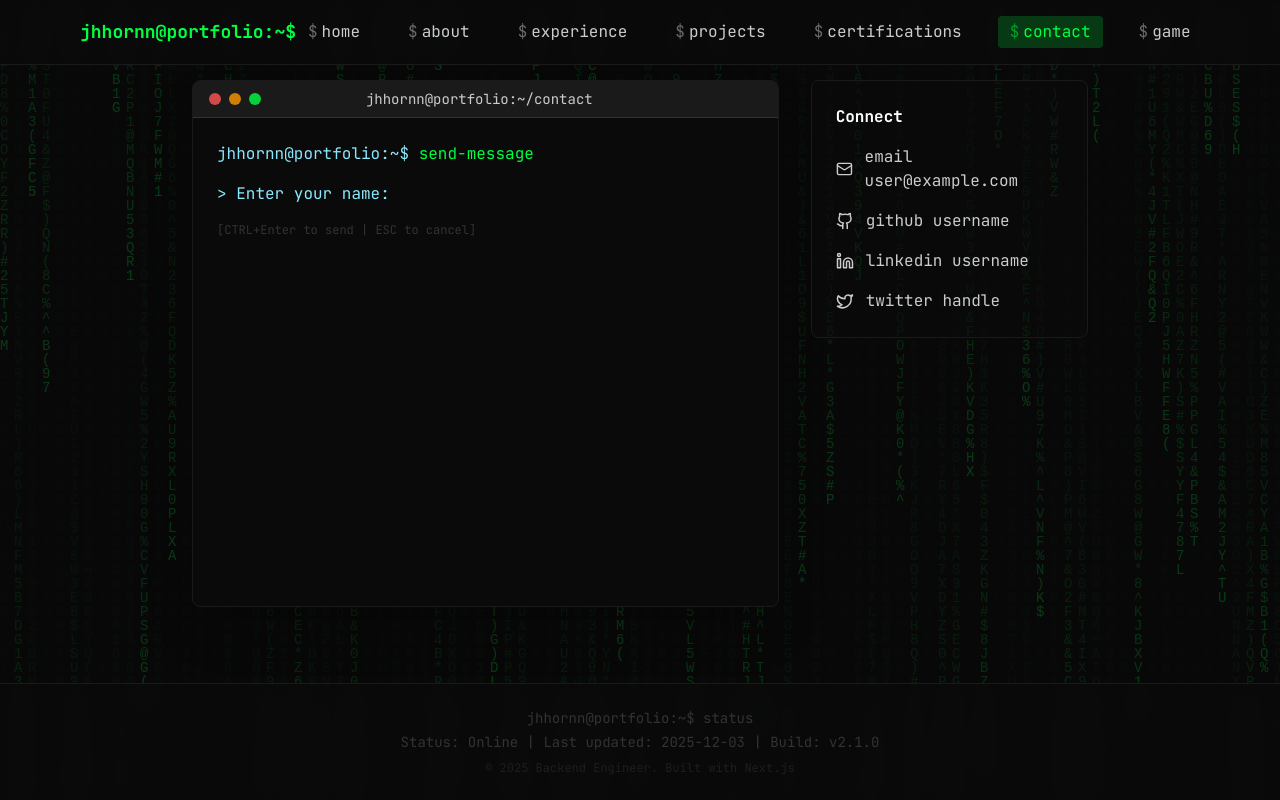
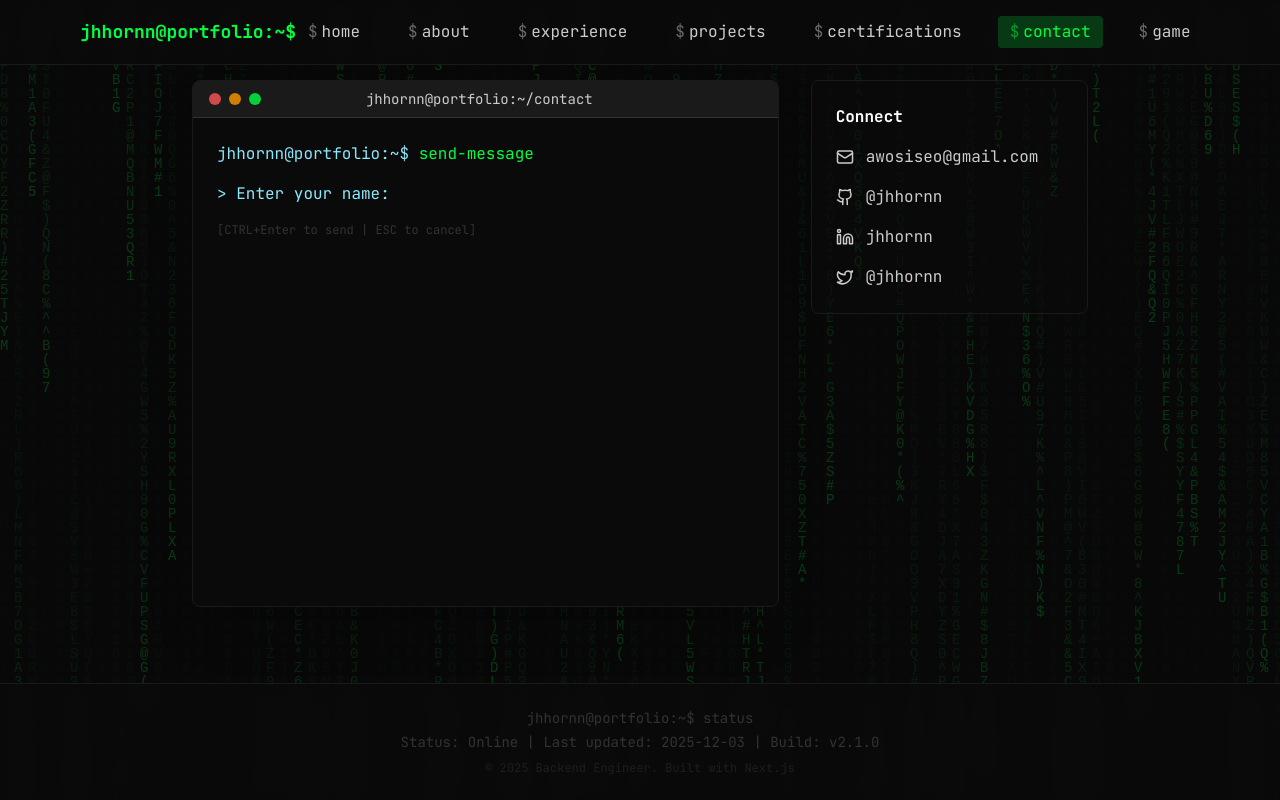
Before and after one commit to jhhornn/my-portfolio, a Next.js app: page /contact in a window 1280 px wide. Built offline with nearby package versions, Linux system fonts and the light colour scheme.

Commit message:
feat: update contact information and social media links, including the Twitter icon alias.

```diff
--- a/app/contact/page.tsx
+++ b/app/contact/page.tsx
@@ -3,7 +3,7 @@
 import React, { useState, useRef, useEffect } from "react";
 import { TerminalWindow } from "@/components/TerminalWindow";
 import { motion } from "framer-motion";
-import { Send, Mail, Github, Linkedin, Twitter } from "lucide-react";
+import { Send, Mail, Github, Linkedin, Twitter as X } from "lucide-react";
 
 export default function Contact() {
     const [formState, setFormState] = useState({
@@ -130,21 +130,21 @@
                 <div className="p-6 border border-terminal-dark-gray bg-terminal-black/50 rounded-lg">
                     <h3 className="text-terminal-white font-bold mb-4">Connect</h3>
                     <div className="space-y-4">
-                        <a href="mailto:user@example.com" className="flex items-center gap-3 text-terminal-light-gray hover:text-terminal-green transition-colors">
+                        <a href="mailto:awosiseo@gmail.com" className="flex items-center gap-3 text-terminal-light-gray hover:text-terminal-green transition-colors">
                             <Mail size={18} />
-                            <span>email user@example.com</span>
+                            <span>awosiseo@gmail.com</span>
                         </a>
-                        <a href="#" className="flex items-center gap-3 text-terminal-light-gray hover:text-terminal-green transition-colors">
+                        <a href="https://github.com/jhhornn" target="_blank" rel="noopener noreferrer" className="flex items-center gap-3 text-terminal-light-gray hover:text-terminal-green transition-colors">
                             <Github size={18} />
-                            <span>github username</span>
+                            <span>@jhhornn</span>
                         </a>
-                        <a href="#" className="flex items-center gap-3 text-terminal-light-gray hover:text-terminal-green transition-colors">
+                        <a href="https://www.linkedin.com/in/jhhornn/" target="_blank" rel="noopener noreferrer" className="flex items-center gap-3 text-terminal-light-gray hover:text-terminal-green transition-colors">
                             <Linkedin size={18} />
-                            <span>linkedin username</span>
+                            <span>jhhornn</span>
                         </a>
-                        <a href="#" className="flex items-center gap-3 text-terminal-light-gray hover:text-terminal-green transition-colors">
-                            <Twitter size={18} />
-                            <span>twitter handle</span>
+                        <a href="https://x.com/jhhornn" target="_blank" rel="noopener noreferrer" className="flex items-center gap-3 text-terminal-light-gray hover:text-terminal-green transition-colors">
+                            <X size={18} />
+                            <span>@jhhornn</span>
                         </a>
                     </div>
                 </div>
```
